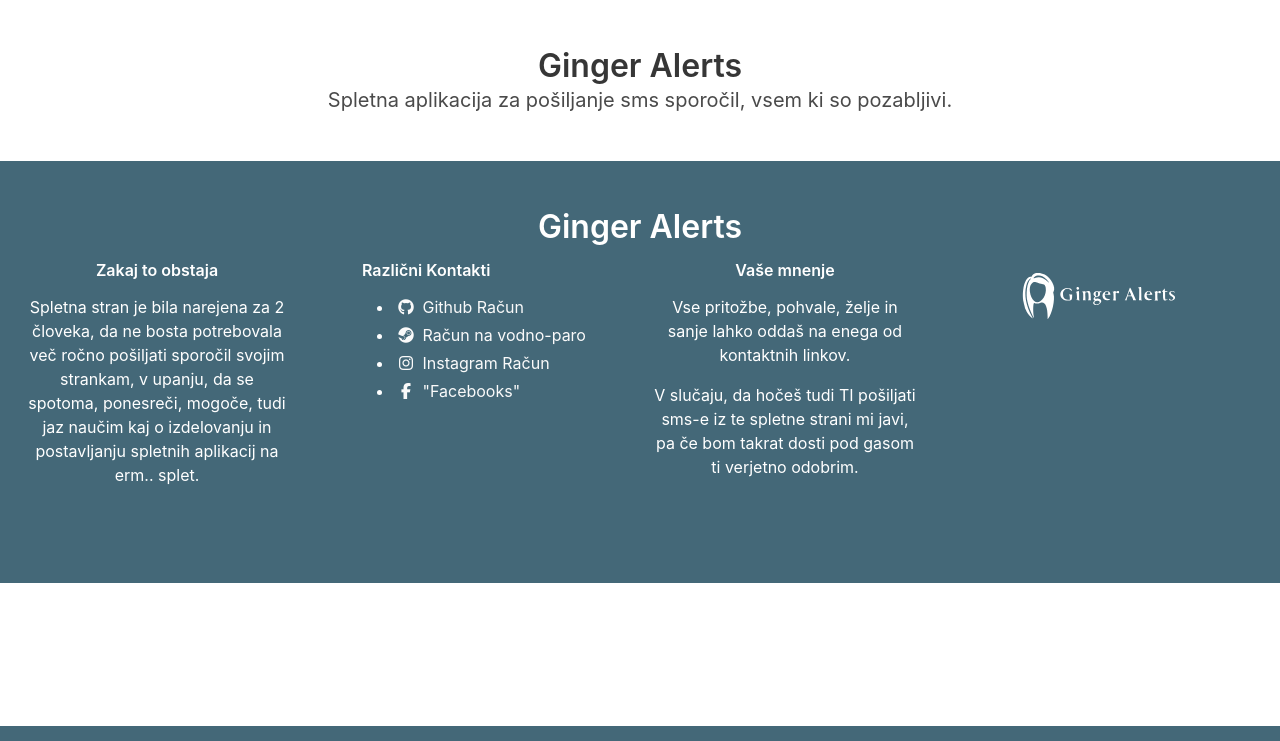
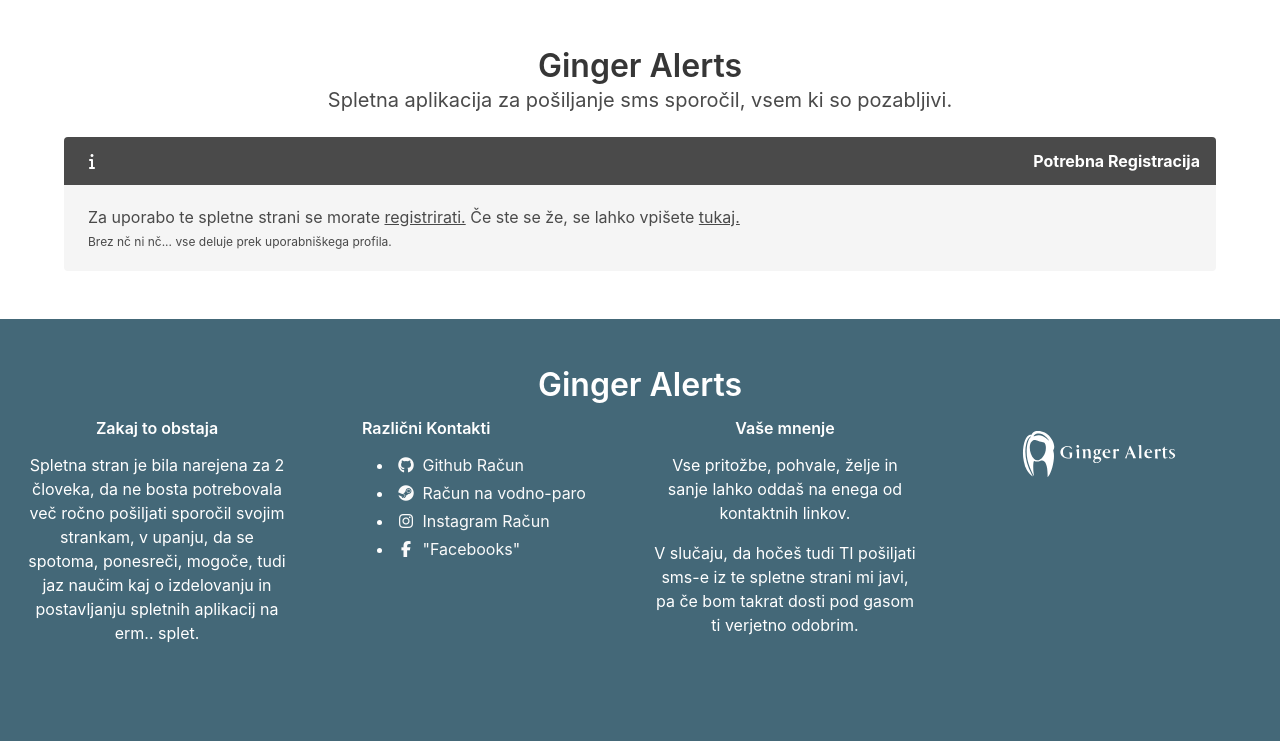
Before and after one commit to Zvmcevap/GingerAlerts, a Flask app: page / in a window 1280 px wide. Shown: the part 74-815 px from the top of the page. Run offline with Flask 2, Linux system fonts and the light colour scheme; parts of the project's set-up code (start-up, migrations or seed data) failed here and were passed over; some libraries are stand-ins or nearby versions.

Commit message:
home page what you call em

```diff
--- a/app/home/templates/index.html
+++ b/app/home/templates/index.html
@@ -97,6 +97,19 @@
                 </a>
             </div>
         {% endif %}
+    {% else %}
+        <article class="message">
+            <div class="message-header">
+                <span class="icon"><i class="fas fa-info" aria-hidden="true"></i></span>
+                <span>Potrebna Registracija</span>
+            </div>
+            <div class="message-body">
+                Za uporabo te spletne strani se morate <a href="{{ 'auth_bp.signup' }}">registrirati.</a>
+                Če ste se že, se lahko vpišete <a
+                    href="{{ 'auth_bp.login' }}">tukaj.</a>
+                <p class="help">Brez nč ni nč... vse deluje prek uporabniškega profila.</p>
+            </div>
+        </article>
     {% endif %}
 
 {% endblock %}
--- a/app/templates/base.html
+++ b/app/templates/base.html
@@ -54,7 +54,6 @@
             {% endblock %}
         </div>
     </div>
-</section>
 <footer class="footer is-info has-background-success">
     <div class="content has-text-centered has-text-white">
         <h1 class="has-text-white">Ginger Alerts</h1>
@@ -107,6 +106,7 @@
         </div>
     </div>
 </footer>
+</section>
 </body>
 {% block scripts %}
     <script src="/app/static/base.js"></script>
```
